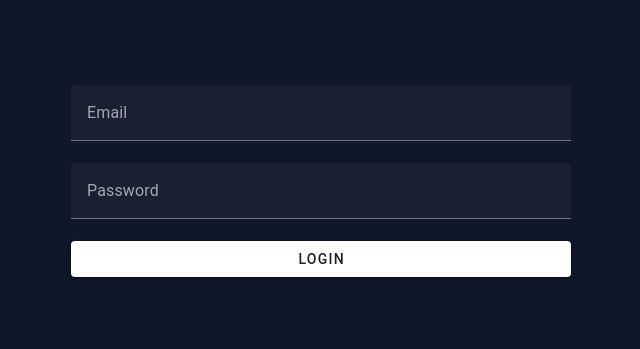
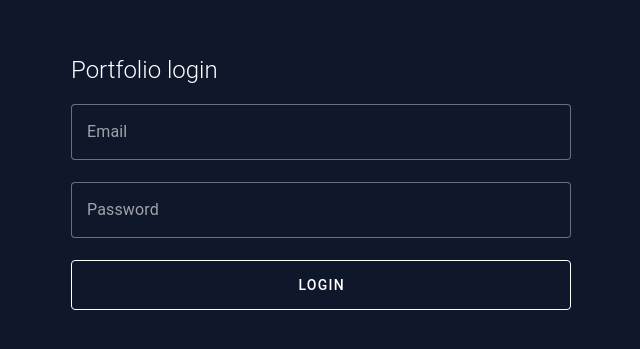
Before and after one commit to ilhankalac/portfolio-app, a Vue app: page /login in a window 1280 px wide. Shown: the part 219-568 px from the top of the page, without its empty margins (319-959 px from the left). Built offline with nearby package versions, Linux system fonts and the light colour scheme; no server answers.

Commit message:
Login component alert and type add, with textfields variant changes

```diff
--- a/src/views/Login.vue
+++ b/src/views/Login.vue
@@ -1,8 +1,12 @@
 <template>
 	<div class="text-white d-flex justify-center align-center" style="min-height: 100vh;">
     <div style="width: 500px;" class="ma-2">
+      <div>
+        <h2 class="mb-4 font-weight-light">Portfolio login</h2>
+      </div>
       <v-text-field
         v-model="email"
+        variant="outlined"
         label="Email"
       />
       <div>
@@ -10,31 +14,55 @@
           v-model="password"
           type="password"
           label="Password"
+          variant="outlined"
+          @keyup.enter="login"
         />
+        <v-alert
+          v-if="hasError"
+          value="true"
+          type="error"
+          class="mb-4"
+        >
+          Your email or password is incorrect, please try again...
+        </v-alert>
       </div>
-      <v-btn block @click="login">Login</v-btn>
+      <v-btn
+        block
+        variant="outlined"
+        height="50"
+        :disabled="loading"
+        :loading="loading"
+        @click="login"
+      >
+        Login
+      </v-btn>
     </div>
 	</div>
 </template>
 
 <script lang="ts" setup>
-import { ref } from 'vue'
+import { Ref, ref } from 'vue'
 import { useRouter } from 'vue-router'
 import { firebaseAuth, signIn } from '@/firebase'
 
 
 const router = useRouter()
-const email = ref('')
-const password = ref('')
+const email: Ref<string> = ref('')
+const password: Ref<string> = ref('')
+const loading: Ref<boolean> = ref(false)
+const hasError: Ref<boolean> = ref(false)
 
 const login = async () => {
-  console.log(email.value, password.value)
+  loading.value = true
   try {
     await signIn(firebaseAuth, email.value, password.value).then(() => {
       router.push('/admin-panel')
     })
   } catch (error) {
     console.error(error)
+    hasError.value = true
+  } finally {
+    loading.value = false
   }
 }
 
```
